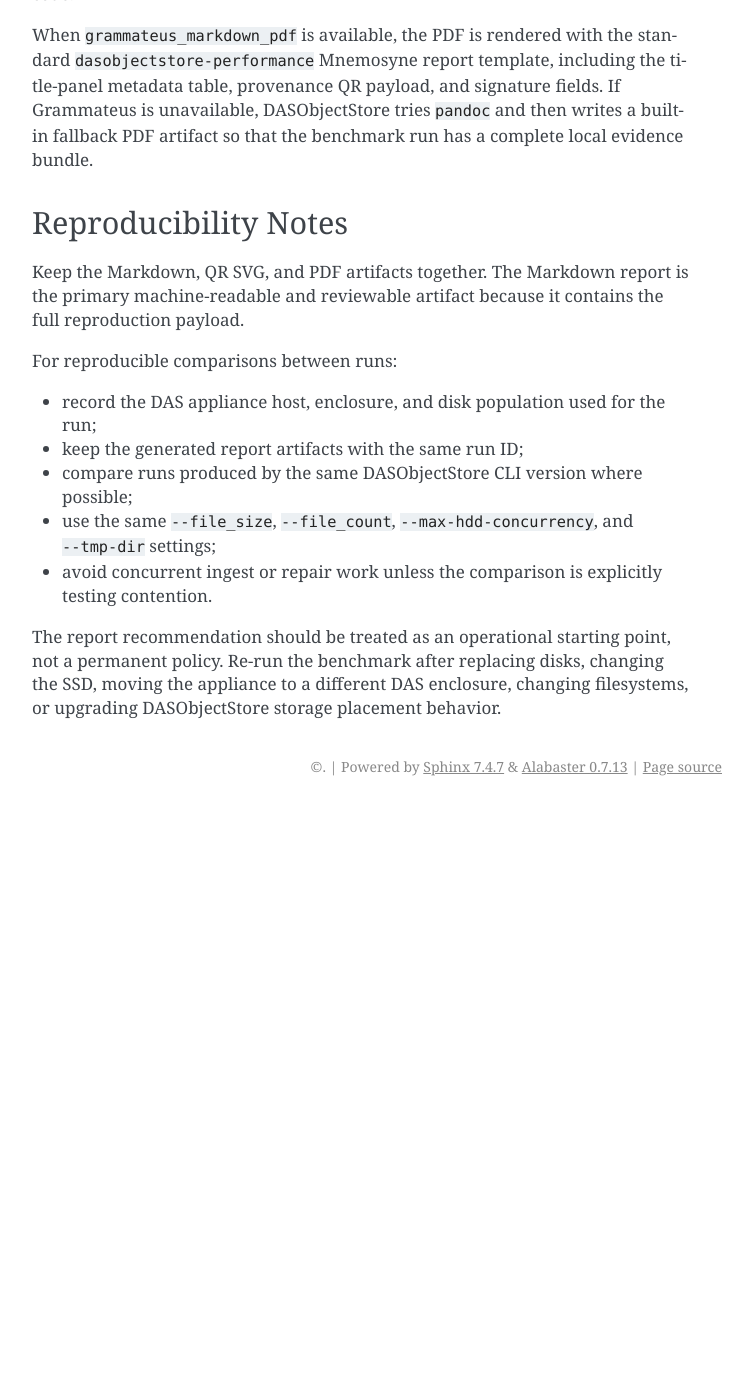
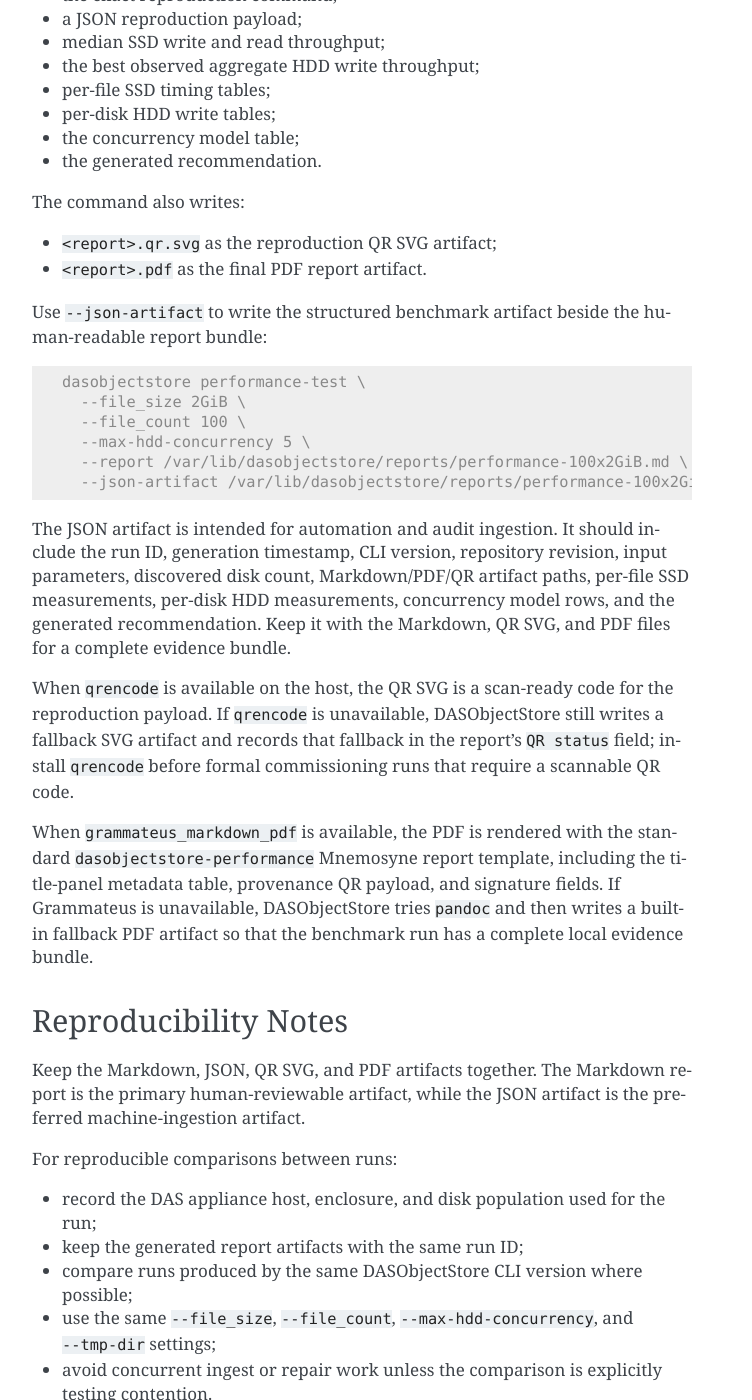
Before and after one commit to sagrudd/DASObjectStore, a Sphinx documentation site: the page built from docs/user/performance-test.rst, in a window 1280 px wide and 1400 px high, scrolled down 3497 px. Shown: the whole window, without its empty margins (388-1140 px from the left). Built offline with Sphinx 7.4.7, drawn with Linux system fonts in a browser that asks for light colours; before the commit the page ends 4303 px from its top, so only the background shows below that; some of the changed text lies outside the part shown.

Commit message:
Expose performance-test operator artifacts

```diff
--- a/Cargo.toml
+++ b/Cargo.toml
@@ -14,7 +14,7 @@ members = [
 resolver = "2"
 
 [workspace.package]
-version = "0.3.6"
+version = "0.3.7"
 edition = "2021"
 license = "MPL-2.0"
 repository = "https://github.com/sagrudd/DASObjectStore"
--- a/docs/user/performance-test.rst
+++ b/docs/user/performance-test.rst
@@ -74,9 +74,11 @@ artifact paths:
 .. code-block:: text
 
    Report: /tmp/dasobjectstore-performance-smoke.md
+   JSON: /tmp/dasobjectstore-performance-smoke.json
    PDF: /tmp/dasobjectstore-performance-smoke.pdf
 
-The QR artifact is written beside the Markdown report using the same base name:
+The JSON and QR artifacts are written beside the Markdown report using the same
+base name unless an explicit JSON artifact path is supplied:
 
 .. code-block:: text
 
@@ -93,7 +95,7 @@ support more than one concurrent HDD writer:
    dasobjectstore performance-test \
      --file_size 2GiB \
      --file_count 100 \
-     --max-hdd-concurrency 3 \
+     --max-hdd-concurrency 5 \
      --report /var/lib/dasobjectstore/reports/performance-100x2GiB.md
 
 Use ``--tmp-dir`` when ``/tmp`` is too small or is backed by storage that should
@@ -116,6 +118,26 @@ Use ``--ssd-root`` only when testing a non-default prepared SSD root:
      --file_count 10 \
      --ssd-root /srv/dasobjectstore/ssd \
      --report /var/lib/dasobjectstore/reports/performance-explicit-ssd.md
+
+Terminal View
+-------------
+
+Add ``--tui`` for the embedded terminal benchmark view during a long-running
+administrative run:
+
+.. code-block:: console
+
+   dasobjectstore performance-test \
+     --file_size 2GiB \
+     --file_count 100 \
+     --max-hdd-concurrency 5 \
+     --tui \
+     --report /var/lib/dasobjectstore/reports/performance-100x2GiB.md
+
+The TUI is an operator convenience for the same command. It should show the
+current benchmark phase, elapsed time, generated data volume, SSD write/read
+activity, HDD concurrency activity, and artifact paths without changing the
+benchmark workload or report content.
 
 Keeping Temporary Files
 -----------------------
@@ -159,6 +181,25 @@ The command also writes:
 * ``<report>.qr.svg`` as the reproduction QR SVG artifact;
 * ``<report>.pdf`` as the final PDF report artifact.
 
+Use ``--json-artifact`` to write the structured benchmark artifact beside the
+human-readable report bundle:
+
+.. code-block:: console
+
+   dasobjectstore performance-test \
+     --file_size 2GiB \
+     --file_count 100 \
+     --max-hdd-concurrency 5 \
+     --report /var/lib/dasobjectstore/reports/performance-100x2GiB.md \
+     --json-artifact /var/lib/dasobjectstore/reports/performance-100x2GiB.json
+
+The JSON artifact is intended for automation and audit ingestion. It should
+include the run ID, generation timestamp, CLI version, repository revision,
+input parameters, discovered disk count, Markdown/PDF/QR artifact paths,
+per-file SSD measurements, per-disk HDD measurements, concurrency model rows,
+and the generated recommendation. Keep it with the Markdown, QR SVG, and PDF
+files for a complete evidence bundle.
+
 When ``qrencode`` is available on the host, the QR SVG is a scan-ready code
 for the reproduction payload. If ``qrencode`` is unavailable, DASObjectStore
 still writes a fallback SVG artifact and records that fallback in the report's
@@ -175,9 +216,9 @@ evidence bundle.
 Reproducibility Notes
 ---------------------
 
-Keep the Markdown, QR SVG, and PDF artifacts together. The Markdown report is
-the primary machine-readable and reviewable artifact because it contains the
-full reproduction payload.
+Keep the Markdown, JSON, QR SVG, and PDF artifacts together. The Markdown report
+is the primary human-reviewable artifact, while the JSON artifact is the
+preferred machine-ingestion artifact.
 
 For reproducible comparisons between runs:
 
```
Also changed, not shown: CHANGELOG.md (+6 -0 lines), 2 other files.
